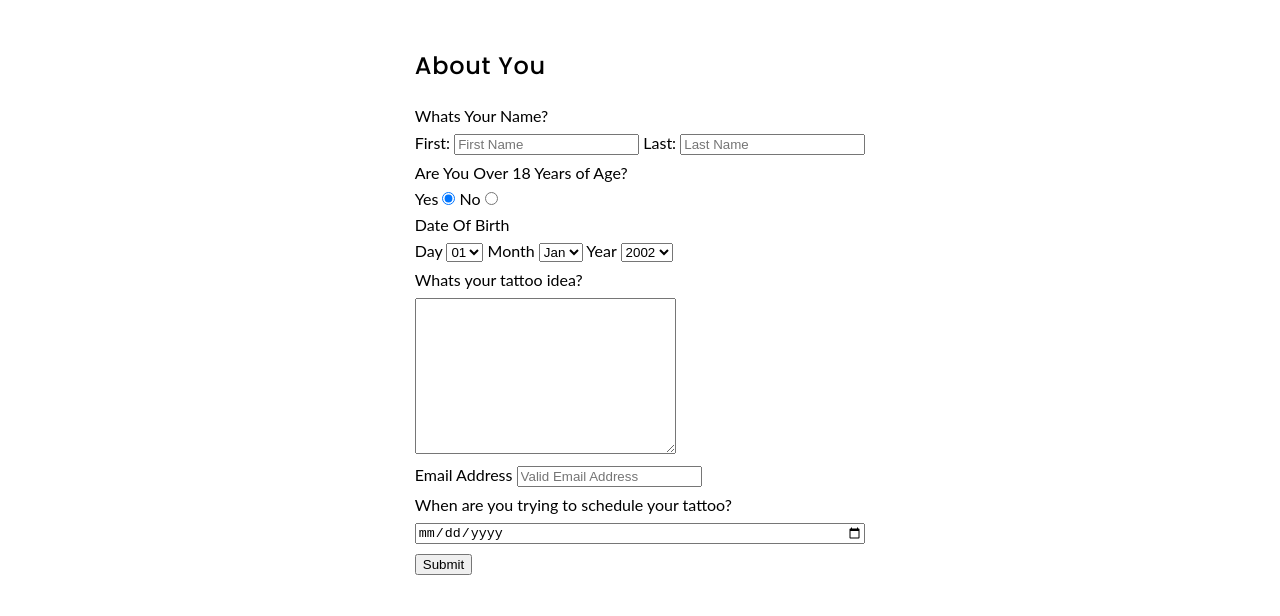
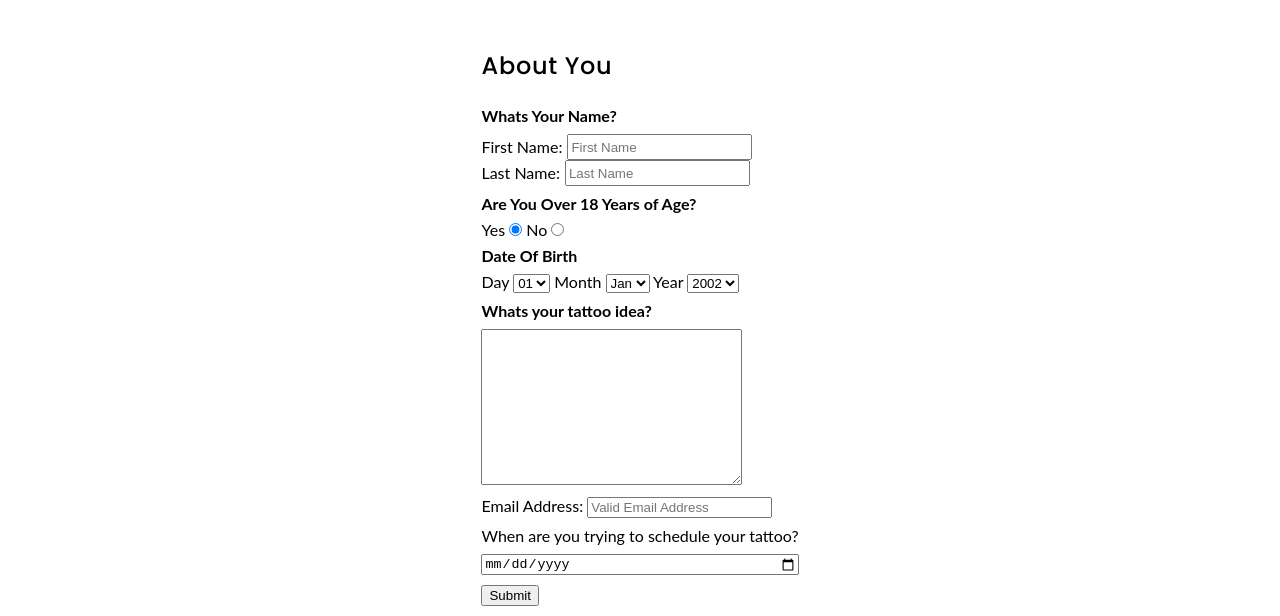
Before and after one commit to justanothergoonie/NGUYENING-TATTOOS, a website: page booking.html in a window 1280 px wide. Shown: the part 104-720 px from the top of the page. Drawn offline with nearby package versions, Linux system fonts and the light colour scheme.

Commit message:
re-orginized the name field

```diff
--- a/booking.html
+++ b/booking.html
@@ -47,24 +47,31 @@
 					<fieldset id="name-please">
 						<legend>Whats Your Name?</legend>
 
-						<div>
-							<label for="first-name">First:</label>
+						<div class="full-name-container">
+							<div class="name-container">
+								<label for="first-name">First Name:</label>
 								<input
 									type="text"
 									name="formfield"
 									id="first-name"
 									placeholder="First Name"
+									required
+									aria-required="true"
 									aria-placeholder="First Name"
 								/>
-
-							<label for="last-name">Last:</label>
+							</div>
+							<div class="name-container">
+								<label for="last-name">Last Name:</label>
 								<input
 									type="text"
 									name="formfield"
 									id="last-name"
 									placeholder="Last Name"
+									required
+									aria-required="true"
 									aria-placeholder="Last Name"
 								/>
+							</div>
 						</div>
 					</fieldset>
 
@@ -113,7 +120,7 @@
 							placeholder="Jan"
 							aria-placeholder="Month"
 						>
-							<option value="Jan" aria-placeholder="January">
+							<option value="January" aria-placeholder="January">
 								Jan
 							</option>
 						</select>
@@ -140,12 +147,14 @@
 							id="concept"
 							cols="30"
 							rows="10"
+							required
+							aria-required="true"
 							aria-placeholder="Type your idea here"
 						>
 						</textarea>
 					</fieldset>
 
-					<label for="email">Email Address</label>
+					<label for="email">Email Address:</label>
 					<input
 						type="email"
 						name="formfield"
--- a/src/js/main.js
+++ b/src/js/main.js
@@ -1,12 +1,10 @@
-console.log(`Hello World from main.js!
-Change this message, and make sure it changes in the browser
-to verify that you're working in the right files.`);
+//loading image
 
 $(window).load(function () {
 	$('.loader').fadeOut('slow');
 });
 
-//Are you 18? if not why are you here
+//Are you 18? if not why are you here?
 
 let birthday = document.querySelector('#birthday-please');
 const radioBtns = document.querySelectorAll('input[type="radio"]');
@@ -19,5 +17,3 @@
 		}
 	});
 }
-
-// birthday dropdown
--- a/src/scss/_home.scss
+++ b/src/scss/_home.scss
@@ -97,8 +97,9 @@
 	}
 
 	fieldset {
-		// display: flex;
-		// flex-direction: column;
+		legend {
+			font-weight: bold;
+		}
 		padding: $small-spacing 0;
 		label {
 			padding-bottom: $small-spacing;
@@ -107,5 +108,18 @@
 			display: flex;
 			flex-direction: column;
 		}
+		&#name-please {
+			.full-name-container {
+				display: flex;
+				flex-direction: column;
+				.name-container {
+					display: flex;
+					flex-direction: row;
+					label {
+						padding: 5px 5px 5px 0px;
+					}
+				}
+			}
+		}
 	}
 }
```
Also changed, not shown: dist/css/main.css, dist/js/main.js, 2 other files. Lines whose indentation alone changed are shown as unchanged.
